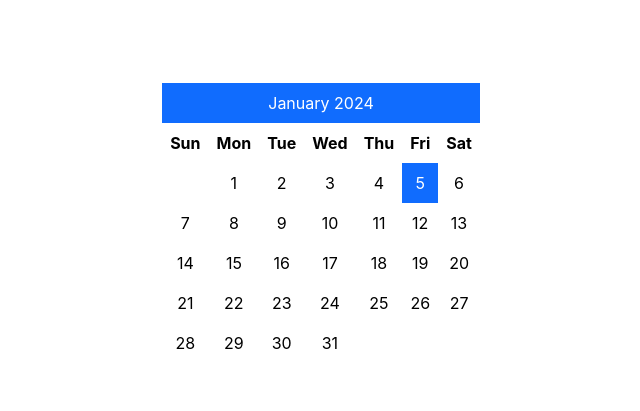
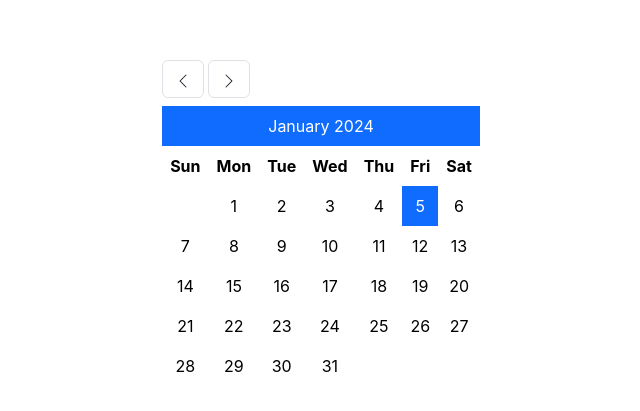
Before and after one commit to kenedyolisi/calendar-pwa, a React (Vite) app: page / in a window 1280 px wide. Shown: the part 169-580 px from the top of the page, without its empty margins (319-959 px from the left). Built offline with nearby package versions, Linux system fonts and the light colour scheme.

Commit message:
feat(components): add navigation
Add jumping to prev and next month.

```diff
--- a/src/components/calendar.tsx
+++ b/src/components/calendar.tsx
@@ -1,10 +1,12 @@
 import {
+  addMonths,
   eachDayOfInterval,
   endOfMonth,
   format,
   getDay,
   isToday,
   startOfMonth,
+  subMonths,
 } from "date-fns";
 import { useState } from "react";
 
@@ -47,7 +49,56 @@ export const Calendar = () => {
     );
   }
 
+  function handlePrevClick() {
+    setDate(subMonths(date, 1));
+  }
+
+  function handleNextClick() {
+    setDate(addMonths(date, 1));
+  }
+
   return (
+    <div>
+      <div className="d-flex mb-2">
+        <button
+          className="btn border me-1 bg-body-secondary-hover"
+          type="button"
+          title="Go to previous month"
+          onClick={handlePrevClick}
+        >
+          <svg
+            xmlns="http://www.w3.org/2000/svg"
+            viewBox="0 0 16 16"
+            fill="currentColor"
+            width="16"
+            height="16"
+          >
+            <path
+              fillRule="evenodd"
+              d="M11.354 1.646a.5.5 0 0 1 0 .708L5.707 8l5.647 5.646a.5.5 0 0 1-.708.708l-6-6a.5.5 0 0 1 0-.708l6-6a.5.5 0 0 1 .708 0z"
+            />
+          </svg>
+        </button>
+        <button
+          className="btn border bg-body-secondary-hover"
+          type="button"
+          title="Go to next month"
+          onClick={handleNextClick}
+        >
+          <svg
+            xmlns="http://www.w3.org/2000/svg"
+            viewBox="0 0 16 16"
+            fill="currentColor"
+            width="16"
+            height="16"
+          >
+            <path
+              fillRule="evenodd"
+              d="M4.646 1.646a.5.5 0 0 1 .708 0l6 6a.5.5 0 0 1 0 .708l-6 6a.5.5 0 0 1-.708-.708L10.293 8 4.646 2.354a.5.5 0 0 1 0-.708z"
+            />
+          </svg>
+        </button>
+      </div>
       <table className="table table-borderless table-responsive caption-top">
         <caption className="text-capitalize text-center text-bg-primary">
           {format(date, "MMMM yyyy")}
@@ -62,7 +113,9 @@ export const Calendar = () => {
             ))}
           </tr>
         </thead>
+
         <tbody>{renderMonthDates(daysInMonth)}</tbody>
       </table>
+    </div>
   );
 };
```
Lines whose indentation alone changed are shown as unchanged.
